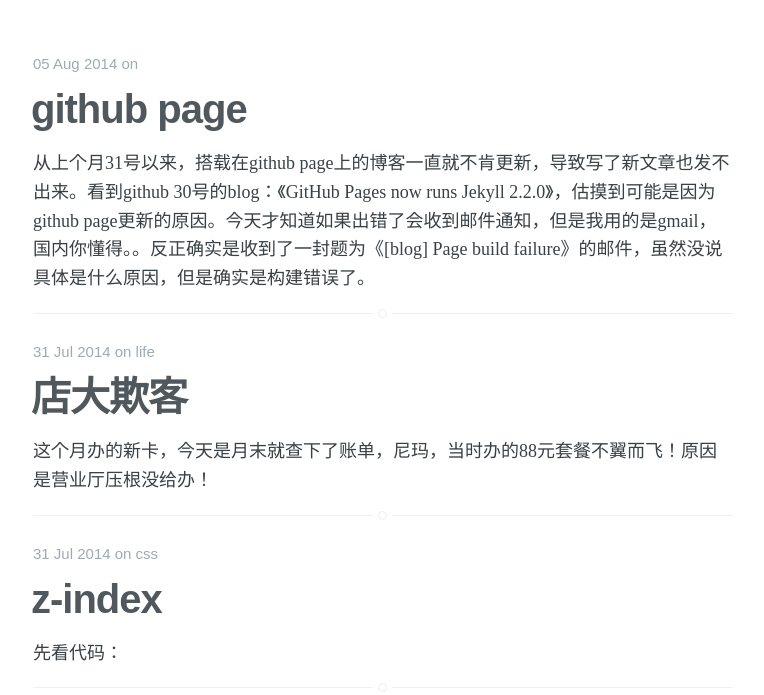
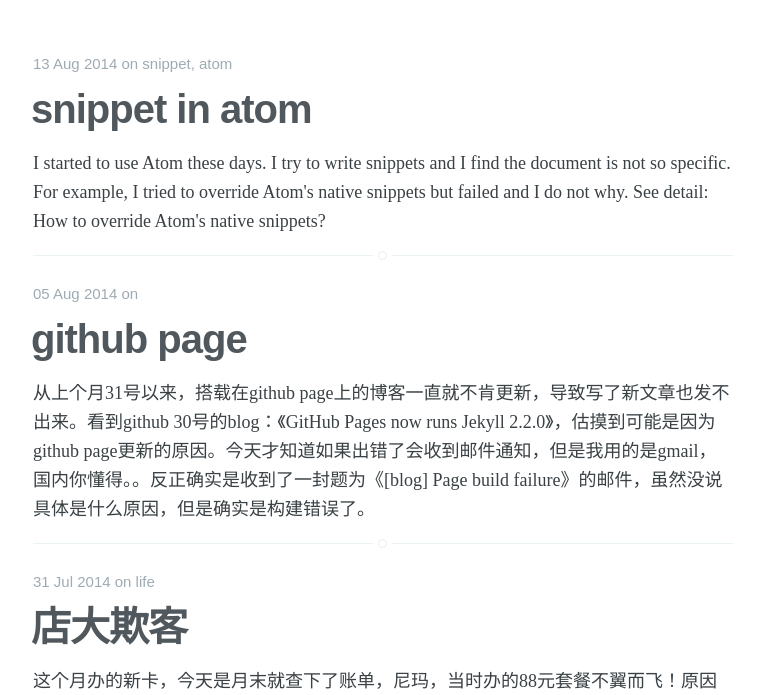
Before and after one commit to dragonwong/blog, a Jekyll site: the page built from index.html, in a window 1280 px wide and 900 px high, scrolled down 339 px, cut to the strip 205-900 px from the top of the window. Shown: the whole strip, without its empty margins (257-1021 px from the left). Built offline with Jekyll 4.4.1, drawn with Linux system fonts in a browser that asks for light colours; the list of posts is cut into pages by our own code; some of the changed text lies outside the part shown.

Commit message:
add new post: atom-snippet

```diff
--- a/_posts/2014-07-31-zindex.html
+++ b/_posts/2014-07-31-zindex.html
@@ -2,6 +2,7 @@
 layout: article
 title: z-index
 tags: css
+excerpt: 基本上遵循“拼爹原则”
 ---
 
 <p>先看代码：</p>
--- /dev/null
+++ b/_posts/2014-08-13-atom-snippet.html
@@ -0,0 +1,11 @@
+---
+layout: article
+title: snippet in atom
+tags: snippet atom
+---
+
+<p>I started to use Atom these days. I try to write snippets and I find the document is not so specific. For example, I tried to override Atom's native snippets but failed and I do not why. See detail: <a href="https://github.com/atom/snippets/issues/67" target="_blank">How to override Atom's native snippets?</a></p>
+
+<p>To my surprise, Atom's snippet takes a strategy like CSS selector instead of the suffix of file name to match files. We can find 'classes' of a file by the following steps: Confirm the language of the file, for example it is html, then find <code>atom/language-html/grammars/html.cson</code>, in the first line you can see <code>'scopeName': 'text.html.basic'</code>, so html files's 'classes' is 'text', 'html' and 'basic'.</p>
+
+<p>The above is all based on my thought, if it is wrong I will not pay you <img class="emoji" title=":ghost:" alt=":ghost:" src="https://assets-cdn.github.com/images/icons/emoji/unicode/1f47b.png" height="20" width="20" align="absmiddle">.</p>
```
